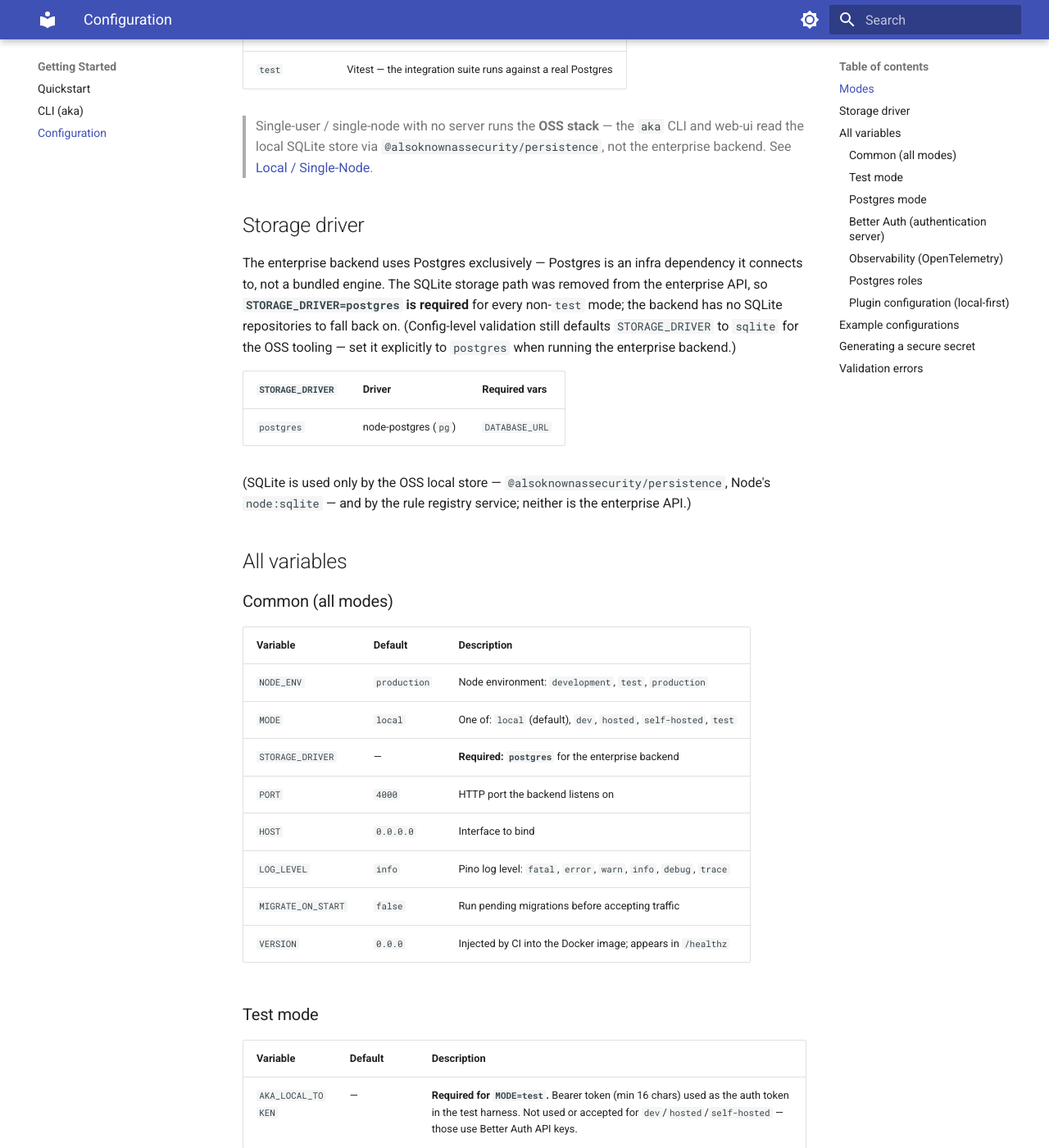
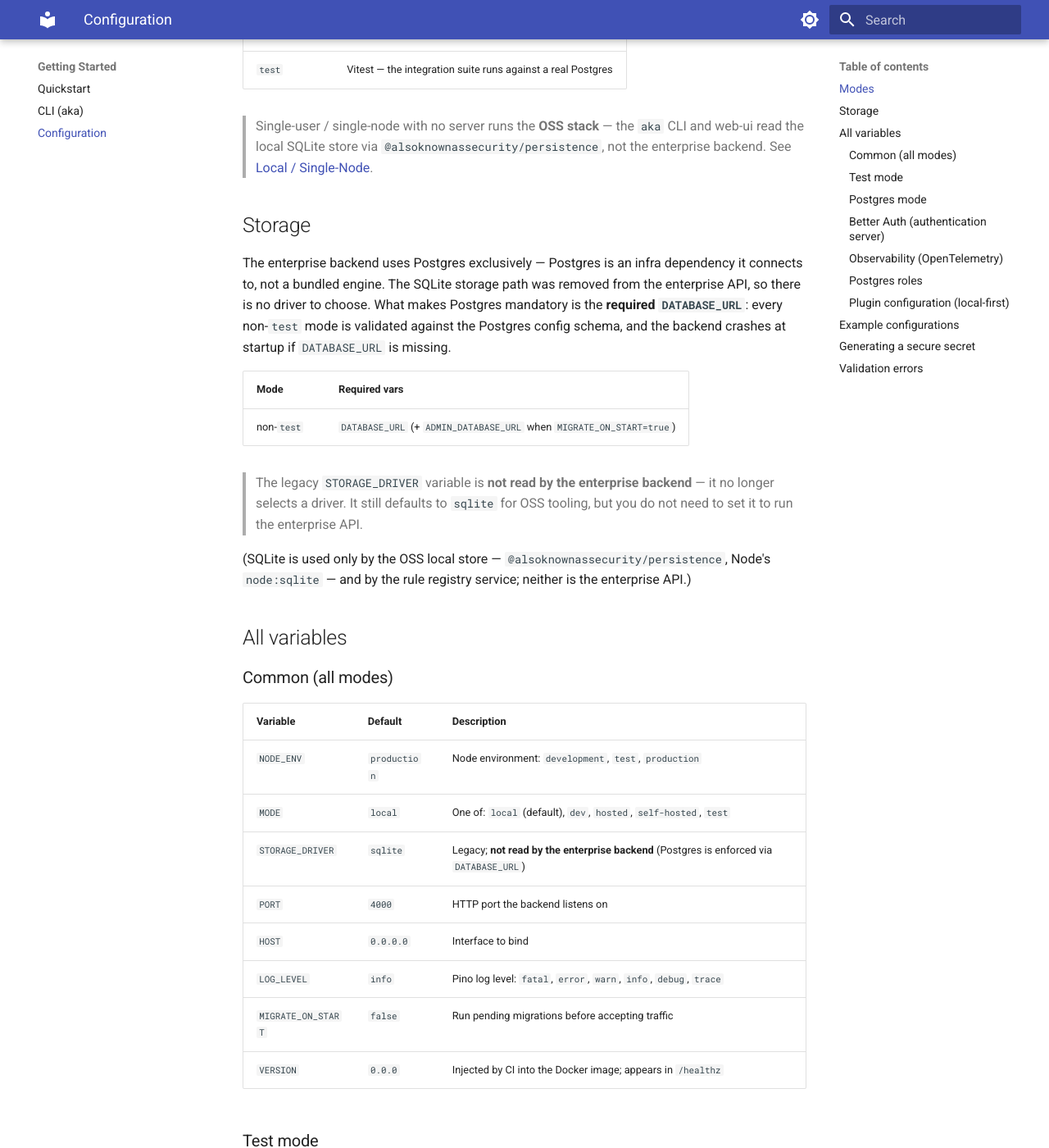
Before and after one commit to akasecurity/ai-tc-docs, an MkDocs documentation site: the page built from docs/getting-started/configuration.md, in a window 1280 px wide and 1400 px high, scrolled down 582 px. Shown: the whole window at 82% size. Built offline with MkDocs 1.6.1 and Material for MkDocs 9.7.7, drawn with Linux system fonts in a browser that asks for light colours; some of the changed text lies outside the part shown.

Commit message:
docs(p7): describe the real Postgres-enforcement mechanism (DATABASE_URL)
Follow-up to the review: the loader (packages/config/src/loader.ts) never inspects
STORAGE_DRIVER — it forces Postgres by validating every non-test mode against the
Postgres schema, which requires DATABASE_URL. The docs still framed
STORAGE_DRIVER=postgres as the required driver selector.

- Rewrite configuration.md 'Storage' + the STORAGE_DRIVER table row: DATABASE_URL
  is the gate; STORAGE_DRIVER is legacy and not read by the enterprise backend.
- Align dev.md / local.md notes to the same mechanism.
- Drop the inert STORAGE_DRIVER=postgres line from the dev/self-hosted/docker
  example envs (and the false 'Required' quick-ref comment) so examples match.

````diff
--- a/docs/getting-started/configuration.md
+++ b/docs/getting-started/configuration.md
@@ -19,18 +19,22 @@ requires `DATABASE_URL`.
 > and web-ui read the local SQLite store via `@alsoknownassecurity/persistence`, not the
 > enterprise backend. See [Local / Single-Node](../deployment/local.md).
 
-## Storage driver
+## Storage
 
 The enterprise backend uses Postgres exclusively — Postgres is an infra dependency
 it connects to, not a bundled engine. The SQLite storage path was removed from the
-enterprise API, so **`STORAGE_DRIVER=postgres` is required** for every non-`test`
-mode; the backend has no SQLite repositories to fall back on. (Config-level
-validation still defaults `STORAGE_DRIVER` to `sqlite` for the OSS tooling — set it
-explicitly to `postgres` when running the enterprise backend.)
+enterprise API, so there is no driver to choose. What makes Postgres mandatory is
+the **required `DATABASE_URL`**: every non-`test` mode is validated against the
+Postgres config schema, and the backend crashes at startup if `DATABASE_URL` is
+missing.
 
-| `STORAGE_DRIVER` | Driver               | Required vars  |
-| ---------------- | -------------------- | -------------- |
-| `postgres`       | node-postgres (`pg`) | `DATABASE_URL` |
+| Mode       | Required vars                                                        |
+| ---------- | -------------------------------------------------------------------- |
+| non-`test` | `DATABASE_URL` (+ `ADMIN_DATABASE_URL` when `MIGRATE_ON_START=true`) |
+
+> The legacy `STORAGE_DRIVER` variable is **not read by the enterprise backend** —
+> it no longer selects a driver. It still defaults to `sqlite` for OSS tooling, but
+> you do not need to set it to run the enterprise API.
 
 (SQLite is used only by the OSS local store — `@alsoknownassecurity/persistence`, Node's
 `node:sqlite` — and by the rule registry service; neither is the enterprise API.)
@@ -39,16 +43,16 @@ explicitly to `postgres` when running the enterprise backend.)
 
 ### Common (all modes)
 
-| Variable           | Default      | Description                                                        |
-| ------------------ | ------------ | ------------------------------------------------------------------ |
-| `NODE_ENV`         | `production` | Node environment: `development`, `test`, `production`              |
-| `MODE`             | `local`      | One of: `local` (default), `dev`, `hosted`, `self-hosted`, `test`  |
-| `STORAGE_DRIVER`   | —            | **Required: `postgres`** for the enterprise backend                |
-| `PORT`             | `4000`       | HTTP port the backend listens on                                   |
-| `HOST`             | `0.0.0.0`    | Interface to bind                                                  |
-| `LOG_LEVEL`        | `info`       | Pino log level: `fatal`, `error`, `warn`, `info`, `debug`, `trace` |
-| `MIGRATE_ON_START` | `false`      | Run pending migrations before accepting traffic                    |
-| `VERSION`          | `0.0.0`      | Injected by CI into the Docker image; appears in `/healthz`        |
+| Variable           | Default      | Description                                                                              |
+| ------------------ | ------------ | ---------------------------------------------------------------------------------------- |
+| `NODE_ENV`         | `production` | Node environment: `development`, `test`, `production`                                    |
+| `MODE`             | `local`      | One of: `local` (default), `dev`, `hosted`, `self-hosted`, `test`                        |
+| `STORAGE_DRIVER`   | `sqlite`     | Legacy; **not read by the enterprise backend** (Postgres is enforced via `DATABASE_URL`) |
+| `PORT`             | `4000`       | HTTP port the backend listens on                                                         |
+| `HOST`             | `0.0.0.0`    | Interface to bind                                                                        |
+| `LOG_LEVEL`        | `info`       | Pino log level: `fatal`, `error`, `warn`, `info`, `debug`, `trace`                       |
+| `MIGRATE_ON_START` | `false`      | Run pending migrations before accepting traffic                                          |
+| `VERSION`          | `0.0.0`      | Injected by CI into the Docker image; appears in `/healthz`                              |
 
 ### Test mode
 
@@ -127,9 +131,7 @@ that same `aka.db`; an enterprise backend URL + token (Phase 2) live in
 === "Docker dev (Postgres)"
 
     ```bash
-    MODE=dev
-    STORAGE_DRIVER=postgres
-    # Runtime role: the non-superuser aka_app so FORCE RLS is active.
+    MODE=dev    # Runtime role: the non-superuser aka_app so FORCE RLS is active.
     DATABASE_URL=postgresql://aka_app:akaapppw@postgres:5432/aka
     # Owner role: migrations only (MIGRATE_ON_START), never runtime queries.
     ADMIN_DATABASE_URL=postgresql://aka:akadev@postgres:5432/aka
@@ -144,9 +146,7 @@ that same `aka.db`; an enterprise backend URL + token (Phase 2) live in
 === "Production self-hosted"
 
     ```bash
-    MODE=self-hosted
-    STORAGE_DRIVER=postgres
-    DATABASE_URL=postgresql://aka_app:<password>@db.internal:5432/aka
+    MODE=self-hosted    DATABASE_URL=postgresql://aka_app:<password>@db.internal:5432/aka
     ADMIN_DATABASE_URL=postgresql://aka:<password>@db.internal:5432/aka
     BETTER_AUTH_SECRET=<generate-with-openssl-rand-hex-32>
     BETTER_AUTH_URL=https://api.yourhost.com
````
Also changed, not shown: docs/deployment/dev.md (+6 -7 lines), docs/deployment/docker.md (+0 -2 lines), docs/deployment/local.md (+3 -3 lines).
